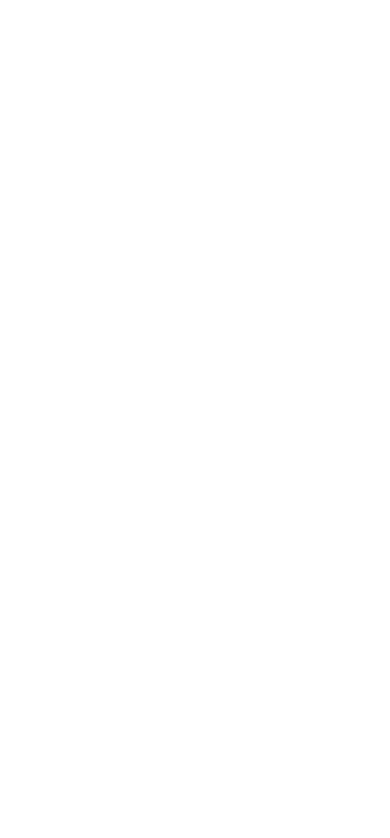
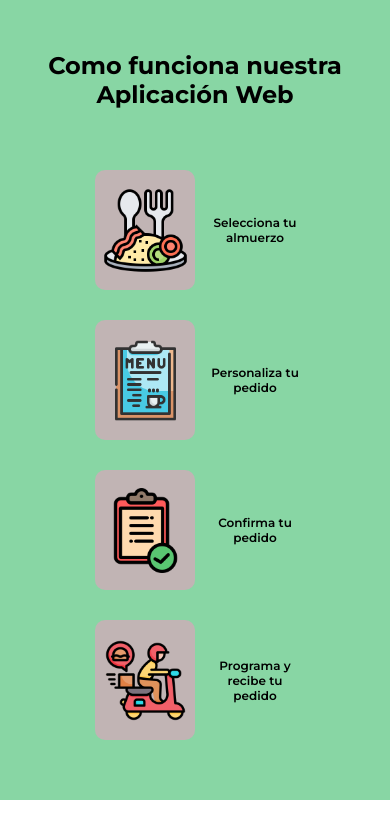
Before and after one commit to Cyber-Savants/easyfood-landing-page, a plain HTML site: page index.html in a window 390 px wide. Drawn offline with Linux system fonts and the light colour scheme.

Commit message:
feat: Added functionality section

```diff
--- a/assets/css/style.css
+++ b/assets/css/style.css
@@ -0,0 +1,117 @@
+@import url('https://fonts.googleapis.com/css2?family=Montserrat:ital,wght@0,100..900;1,100..900&display=swap');
+
+*{
+    box-sizing: border-box;
+    margin: 0;
+    padding: 0;
+}
+
+/*Estilos de la sección Functionality*/
+
+#functionality{
+    background-color: #88D6A4;
+    font-family: "Montserrat",sans-serif;
+    display: flex;
+    flex-direction: column;
+    justify-content: center;
+    align-items: center;
+    height: 700px;
+    padding: 50px;
+}
+
+.func-title{
+    display: flex;
+    align-items: center;
+    height: 20%;
+    font-size: 36px;
+    font-weight: bold;
+    text-align: center;
+}
+
+
+.process-func{
+    height: 80%;
+    display: flex;
+    justify-content: space-around;
+    align-items: center;
+    padding:100px
+}
+
+
+.conector img{
+    width: 50px;
+}
+
+.card{
+    display: flex;
+    flex-direction: column;
+    align-items: center;
+}
+
+.card-image{
+    display: flex;
+    flex-direction: column;
+    justify-content: center;
+    align-items: center;
+    width: 180px;
+    height: 240px;
+    background-color: #C1B4B4;
+    border-radius: 10px;
+    margin:50px
+}
+
+
+.card-image img{
+    width: 140px;
+}
+
+.card .card-info{
+    text-align: center;
+    font-size: 24px;
+    font-weight: 600;
+    width: 180px;
+}
+
+@media (max-width:986px){
+    #functionality{
+        height: 800px;
+        padding: 20px;
+    }
+
+    .func-title{
+        font-size: 24px;
+        margin-top: 20px;
+    }
+    .process-func{
+        height: 90%;
+        width: 100%;
+        padding: 20px;
+        margin-top: 20px;
+        flex-direction: column;
+    }
+
+    .conector{
+        display: none;
+    }
+
+    .card{
+        padding-bottom: 10px;
+        flex-direction: row;
+    }
+
+    .card-image{
+        width: 100px;
+        height: 120px;
+        margin:10px
+    }
+
+    .card-image img{
+        width: 85px;
+    }
+
+    .card .card-info{
+        font-size: 12px;
+        width: 100px;
+    }
+
+}
--- a/index.html
+++ b/index.html
@@ -3,8 +3,59 @@
 <head>
     <meta charset="UTF-8">
     <title>Easyfood - Landing page</title>
+    <link rel="stylesheet" href="assets/css/style.css">
 </head>
 <body>
+    <section id="functionality">
 
+        <div class="func-title">
+            <p>Como funciona nuestra Aplicación Web</p>
+        </div>
+
+        <div class="process-func">
+            <div class="card">
+                <div class="card-image">
+                    <img src="assets/img/functionality-card-1.png" alt="">
+                </div>
+                <div class="card-info">
+                    <p class="card-info">Selecciona tu almuerzo</p>
+                </div>
+            </div>
+            <div class="conector">
+                <img src="assets/img/functionality-arrow-connector.png" alt="">
+            </div>
+            <div class="card">
+                <div class="card-image">
+                    <img src="assets/img/functionality-card-2.png" alt="">
+                </div>
+                <div class="card-info">
+                    <p class="card-info">Personaliza tu pedido</p>
+                </div>
+            </div>
+            <div class="conector">
+                <img src="assets/img/functionality-arrow-connector.png" alt="">
+            </div>
+            <div class="card">
+                <div class="card-image">
+                    <img src="assets/img/functionality-card-3.png" alt="">
+                </div>
+                <div class="card-info">
+                    <p class="card-info">Confirma tu pedido</p>
+                </div>
+            </div>
+            <div class="conector">
+                <img src="assets/img/functionality-arrow-connector.png" alt="">
+            </div>
+            <div class="card">
+                <div class="card-image">
+                    <img src="assets/img/functionality-card-4.png" alt="">
+                </div>
+                <div class="card-info">
+                    <p class="card-info">Programa y recibe tu pedido</p>
+                </div>
+            </div>
+        </div>
+
+    </section>
 </body>
 </html>
```
Also changed, not shown: assets/img/functionality-arrow-connector.png (added), assets/img/functionality-card-1.png (added), assets/img/functionality-card-2.png (added), assets/img/functionality-card-3.png (added), assets/img/functionality-card-4.png (added).
